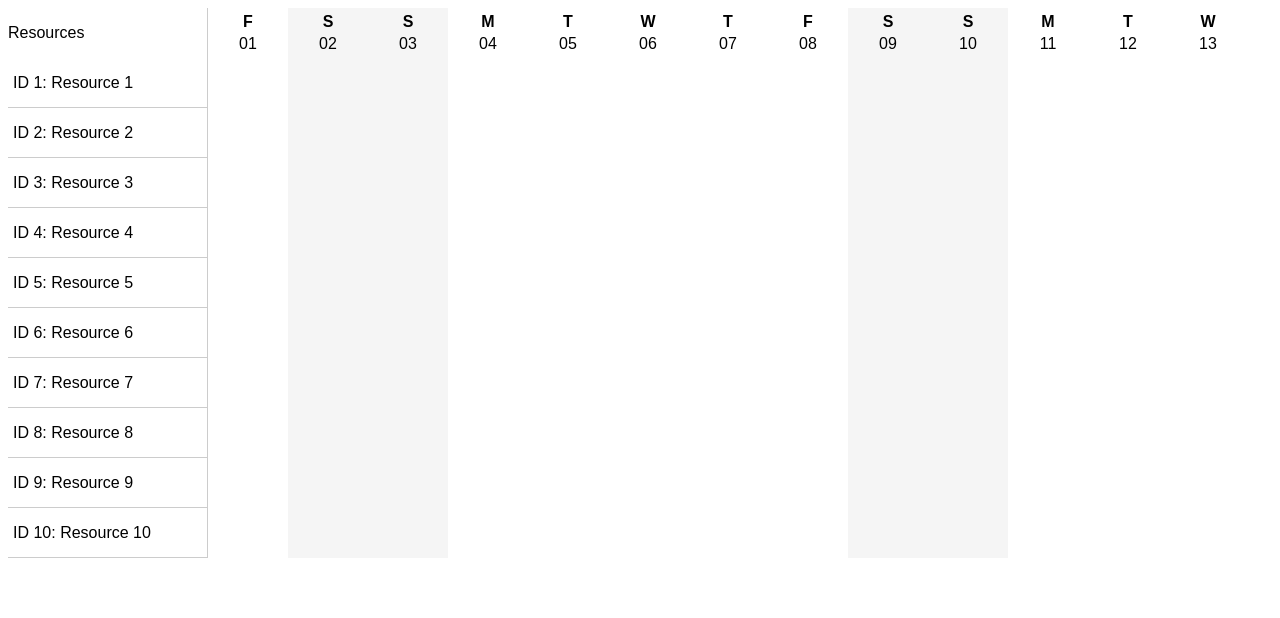
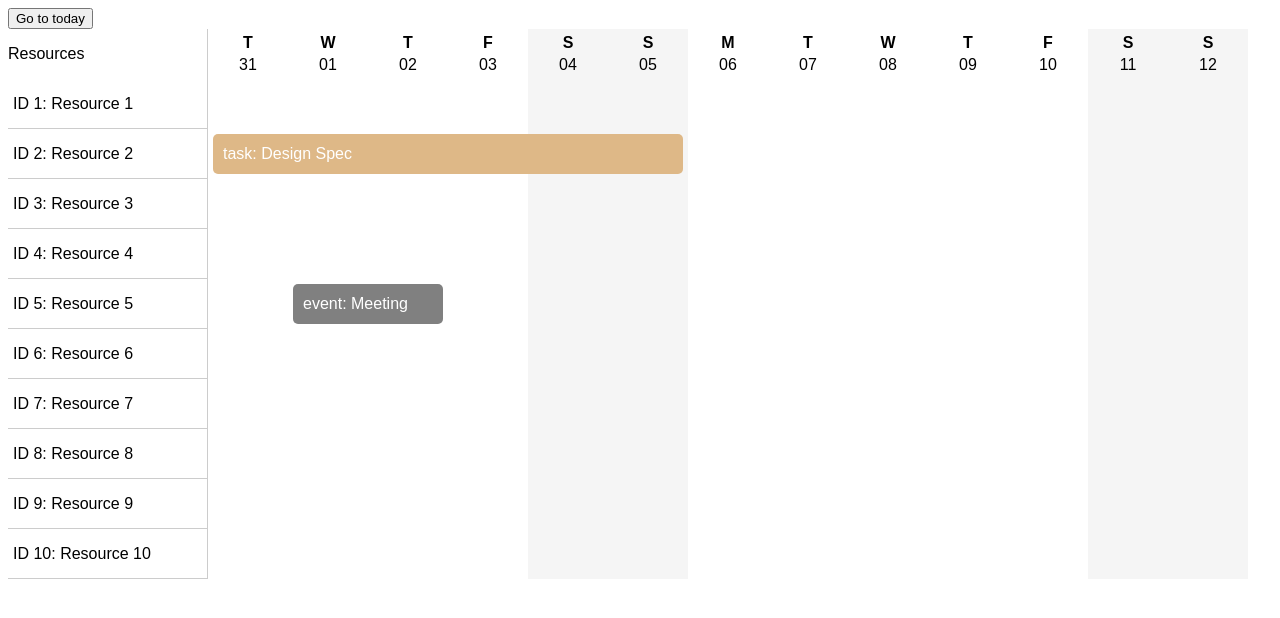
Before and after one commit to tjFogarty/vue-timeline, a Vue app: page / in a window 1280 px wide. Shown: the top 618 px of the page. Built offline with nearby package versions, Linux system fonts and the light colour scheme.

Commit message:
Adds infinite scroll

```diff
--- a/src/App.vue
+++ b/src/App.vue
@@ -21,7 +21,10 @@
  *
  * It's possible, then, to place anything anywhere on the grid.
  */
+import { DateTime } from 'luxon';
 import TimelineView from './components/TimelineView/TimelineView.vue';
+
+const today = new Date();
 
 const resources = Array.from({ length: 10 }).map((_, i) => {
   return {
@@ -31,8 +34,8 @@ const resources = Array.from({ length: 10 }).map((_, i) => {
 });
 
 const events = [
-  { id: 1, name: 'Meeting', type: 'event', startDate: '2022-05-05', endDate: '2022-05-08', resourceId: 5 },
-  { id: 4, name: 'Design Spec', type: 'task', startDate: '2022-05-03', endDate: '2022-05-05', resourceId: 2 },
+  { id: 1, name: 'Meeting', type: 'event', startDate: new DateTime(today).plus({ days: 1 }).toFormat('y-MM-dd'), endDate: new DateTime(today).plus({ days: 2 }).toFormat('y-MM-dd'), resourceId: 5 },
+  { id: 4, name: 'Design Spec', type: 'task', startDate: new DateTime(today).toFormat('y-MM-dd'), endDate: new DateTime(today).plus({ days: 5 }).toFormat('y-MM-dd'), resourceId: 2 },
 ];
 </script>
 
--- a/src/components/TimelineView/TimelineView.vue
+++ b/src/components/TimelineView/TimelineView.vue
@@ -1,4 +1,5 @@
 <template>
+  <button type="button" @click="goToToday">Go to today</button>
   <div class="timeline-container" ref="container">
     <div class="timeline">
       <Resources>
@@ -55,7 +56,7 @@ const props = defineProps({
   }
 })
 
-const { timelineWidth, container } = provideTimeline({
+const { timelineWidth, container, goToToday } = provideTimeline({
   resources: props.resources,
   events: props.events,
   columnWidth: props.columnWidth,
--- a/src/components/TimelineView/composables/useTimeline.js
+++ b/src/components/TimelineView/composables/useTimeline.js
@@ -1,4 +1,4 @@
-import { onMounted, onUnmounted, ref, computed, provide, inject } from 'vue';
+import { onMounted, onUnmounted, ref, computed, nextTick, provide, inject } from 'vue';
 import { useThrottleFn } from '@vueuse/core';
 import { DateTime } from 'luxon';
 
@@ -56,7 +56,7 @@ export default function useTimeline({
       // find left pos based on date
       const start = DateTime.fromFormat(event.startDate, 'y-MM-dd');
       const end = DateTime.fromFormat(event.endDate, 'y-MM-dd');
-      const dateIndex = dates.value.findIndex((d) => d.valueOf() === start.valueOf());
+      const dateIndex = dates.value.findIndex((d) => d.hasSame(start, 'day'));
 
       if (dateIndex !== -1) {
         const leftPos = (dateIndex * columnWidth) + resourceWidth;
@@ -74,6 +74,13 @@ export default function useTimeline({
 
     return positions;
   });
+  const todayPosition = computed(() => {
+    const now = new DateTime(today);
+
+    return dates.value.findIndex((d) => {
+      return d.hasSame(now, 'day');
+    });
+  });
 
   function handleScroll(event) {
     const scrollLeftVal = event.target.scrollLeft;
@@ -82,19 +89,38 @@ export default function useTimeline({
     scrollLeft.value = scrollLeftVal;
 
     // need to swap months in and out while preserving the scroll position
-    if (scrollLeftVal + event.target.offsetWidth >= timelineWidth.value - 500 && isMovingForwards.value) {
-      // startDate.value = startDate.value.plus({ month: 1 });
-      // endDate.value = endDate.value.plus({ month: 1 });
-    } else if (scrollLeftVal < 500 && isMovingBackwards.value) {
-      // startDate.value = startDate.value.minus({ month: 1 });
-      // endDate.value = endDate.value.minus({ month: 1 });
+    if (isMovingForwards.value) {
+      if (scrollLeftVal + event.target.offsetWidth >= timelineWidth.value - 500) {
+        startDate.value = startDate.value.plus({ month: 1 });
+        endDate.value = endDate.value.plus({ month: 1 });
+
+        container.value.scrollLeft = scrollLeft.value - daysInMonthCount(startDate.value.toJSDate()) * columnWidth;
+      }
+    } else if (isMovingBackwards.value) {
+      if (scrollLeftVal < 500) {
+        startDate.value = startDate.value.minus({ month: 1 });
+        endDate.value = endDate.value.minus({ month: 1 });
+
+        container.value.scrollLeft = scrollLeft.value + daysInMonthCount(endDate.value.toJSDate()) * columnWidth;
+      }
     }
+  }
+
+  function goToToday() {
+    startDate.value = startOfLastMonth;
+    endDate.value = endOfNextMonth;
+    container.value.scrollLeft = todayPosition.value * columnWidth;
   }
 
   const throttledHandleScroll = useThrottleFn(handleScroll, 100);
 
+  function daysInMonthCount(date) {
+    return new Date(date.getFullYear(), date.getMonth() + 1, 0).getDate();
+  }
+
   onMounted(() => {
     container.value.addEventListener('scroll', throttledHandleScroll);
+    goToToday();
   });
 
   onUnmounted(() => {
@@ -103,6 +129,7 @@ export default function useTimeline({
 
   return {
     container,
+    goToToday,
     resources,
     events,
     dates,
```
